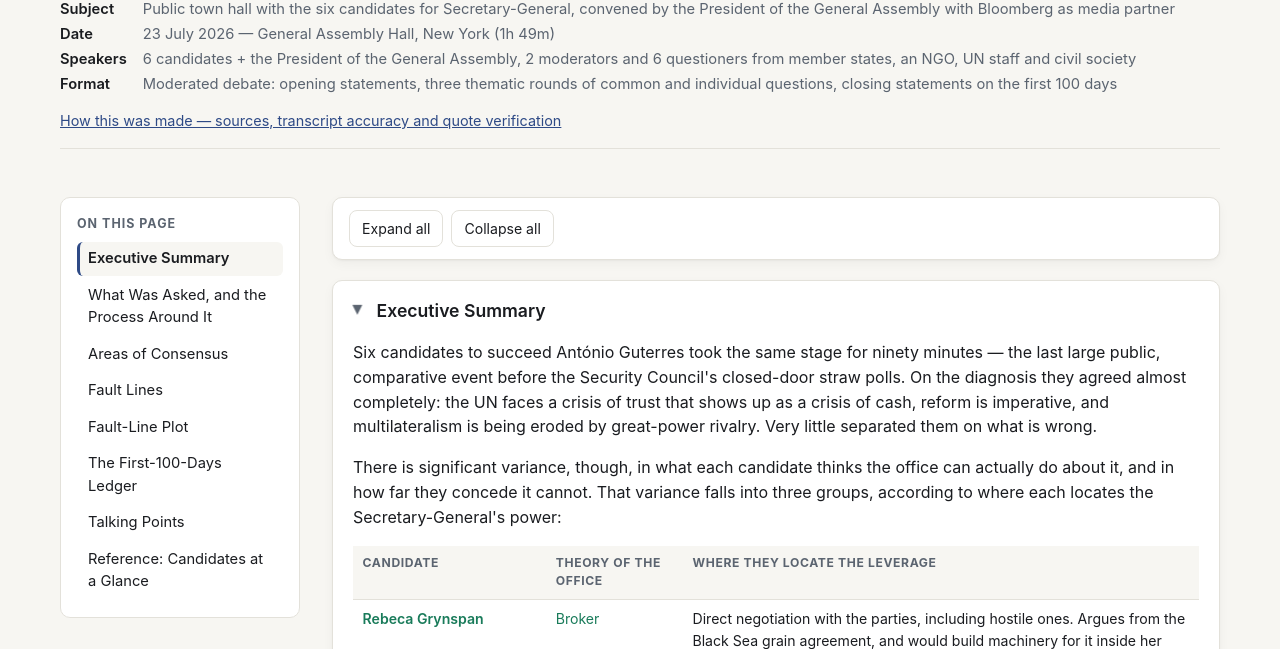
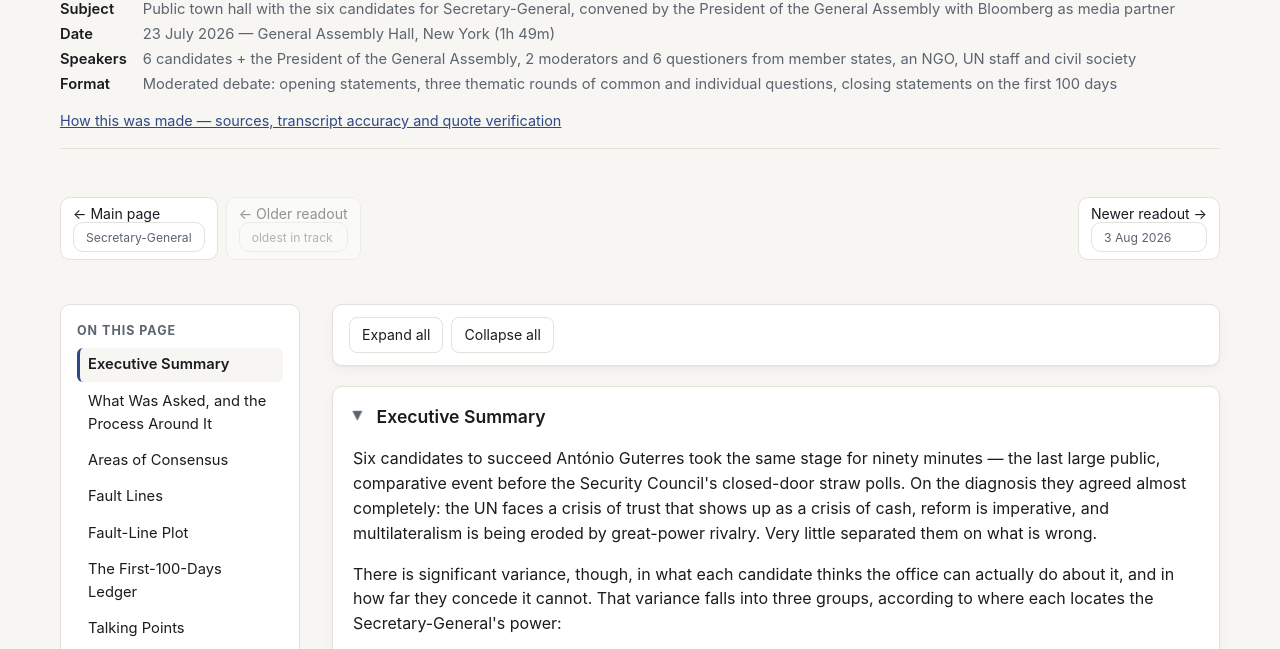
Before and after one commit to Christian-Wandel/un-ai-readouts, a plain HTML site: page readouts/sg-townhall-2026-07.html in a window 1280 px wide. Shown: the part 83-732 px from the top of the page. Drawn offline with Linux system fonts and the light colour scheme.

Commit message:
feat: add readout navigation — main page link + older/newer within track
- new readout-nav.js: shared script builds the bar from an inline track manifest,
  sorts by date so it stays correct even where the index lists a track oldest-first
- one include line per readout, matching the existing chat-panel.js pattern
- index.html opens and scrolls to the right track when linked with #track-id

```diff
--- /dev/null
+++ b/readout-nav.js
@@ -0,0 +1,114 @@
+(function () {
+  var TRACKS = [
+    { id: 'ai-at-un', label: 'AI at the UN', readouts: [
+      { file: 'ai-sustdev-panel-public-2026-07.html', date: '2026-07-15', title: 'AI & the Future of Sustainable Development' }
+    ]},
+    { id: 'secretary-general', label: 'Secretary-General', readouts: [
+      { file: 'sg-townhall-2026-07.html',          date: '2026-07-23', title: 'The Next Secretary-General — candidate town hall' },
+      { file: 'sg-regional-dialogue-2026-08.html', date: '2026-08-03', title: 'Regional Dialogue on the Future Leadership of the United Nations' }
+    ]},
+    { id: 'security-council', label: 'Security Council', readouts: [
+      { file: 'sudan-icc-briefing-2026-07.html', date: '2026-07-15', title: 'Darfur and the ICC — 10,197th meeting' }
+    ]},
+    { id: 'un-funding', label: 'UN Funding', readouts: [
+      { file: 'un-funding-structured-dialogue-2026-08.html', date: '2026-08-24', title: 'UNDP/UNFPA/UNOPS — structured funding dialogue' },
+      { file: 'un-funding-un80-2026-08.html',                date: '2026-08-25', title: 'UNDP/UNFPA/UNOPS — the two proposed mergers' },
+      { file: 'un-funding-undp-2026-08.html',                date: '2026-08-26', title: 'UNDP — interactive dialogue with the Administrator' }
+    ]},
+    { id: 'un80', label: 'UN80', readouts: [
+      { file: 'un80-briefing-2025-05.html', date: '2025-05-12', title: 'UN80 — SG launch briefing' },
+      { file: 'un80-briefing-2025-09.html', date: '2025-09-16', title: 'UN80 — Working Group, round 2' },
+      { file: 'un80-briefing-2026-07.html', date: '2026-07-29', title: 'UN80 — funding, results and peacebuilding' }
+    ]}
+  ];
+
+  var NAV_CSS = '.readout-nav{grid-column:1/-1;display:flex;flex-wrap:wrap;gap:.5rem;'
+    + 'align-items:stretch;margin-bottom:.75rem}'
+    + '.readout-nav a,.readout-nav span{display:flex;flex-direction:column;justify-content:center;'
+    + 'background:var(--surface);border:1px solid var(--rule);border-radius:var(--radius);'
+    + 'padding:.4rem .75rem;font:inherit;font-size:.88rem;color:var(--ink);'
+    + 'text-decoration:none;line-height:1.25}'
+    + '.readout-nav a:hover{background:var(--bg)}'
+    + '.readout-nav .rn-sub{font-size:.76rem;color:var(--muted)}'
+    + '.readout-nav .rn-off{opacity:.45}'
+    + '.readout-nav .rn-next{margin-left:auto}'
+    + '@media (max-width:700px){.readout-nav .rn-next{margin-left:0}'
+    + '.readout-nav a,.readout-nav span{flex:1 1 auto}}';
+
+  function findCurrent() {
+    var file = decodeURI(location.pathname.split('/').pop());
+    for (var t = 0; t < TRACKS.length; t++) {
+      var track = TRACKS[t];
+      var readouts = track.readouts.slice().sort(function (a, b) {
+        return a.date < b.date ? -1 : a.date > b.date ? 1 : 0;
+      });
+      for (var i = 0; i < readouts.length; i++) {
+        if (readouts[i].file === file) {
+          return { track: track, readouts: readouts, index: i };
+        }
+      }
+    }
+    return null;
+  }
+
+  function el(tag, className, html) {
+    var e = document.createElement(tag);
+    if (className) e.className = className;
+    if (html) e.innerHTML = html;
+    return e;
+  }
+
+  function buildButton(kind, target, subText, offLabel) {
+    if (!target) {
+      var span = el('span', 'rn-off');
+      span.setAttribute('aria-disabled', 'true');
+      span.innerHTML = (kind === 'prev' ? '← Older readout' : 'Newer readout →')
+        + '<span class="rn-sub">' + offLabel + '</span>';
+      if (kind === 'next') span.className += ' rn-next';
+      return span;
+    }
+    var a = el('a', kind === 'next' ? 'rn-next' : '');
+    a.href = target.file;
+    a.innerHTML = (kind === 'prev' ? '← Older readout' : 'Newer readout →')
+      + '<span class="rn-sub">' + subText + '</span>';
+    return a;
+  }
+
+  function formatDate(iso) {
+    var d = new Date(iso + 'T00:00:00');
+    return d.toLocaleDateString('en-GB', { day: 'numeric', month: 'short', year: 'numeric' });
+  }
+
+  function render() {
+    var current = findCurrent();
+    if (!current) return;
+
+    var header = document.querySelector('.shell > header.page');
+    if (!header) return;
+
+    var style = document.createElement('style');
+    style.textContent = NAV_CSS;
+    document.head.appendChild(style);
+
+    var nav = el('nav', 'readout-nav');
+    nav.setAttribute('aria-label', 'Readout navigation');
+
+    var mainLink = el('a', '', '← Main page<span class="rn-sub">' + current.track.label + '</span>');
+    mainLink.href = '../index.html#' + current.track.id;
+    nav.appendChild(mainLink);
+
+    var prevTarget = current.index > 0 ? current.readouts[current.index - 1] : null;
+    nav.appendChild(buildButton('prev', prevTarget, prevTarget ? formatDate(prevTarget.date) : '', 'oldest in track'));
+
+    var nextTarget = current.index < current.readouts.length - 1 ? current.readouts[current.index + 1] : null;
+    nav.appendChild(buildButton('next', nextTarget, nextTarget ? formatDate(nextTarget.date) : '', 'newest in track'));
+
+    header.after(nav);
+  }
+
+  if (document.readyState === 'loading') {
+    document.addEventListener('DOMContentLoaded', render);
+  } else {
+    render();
+  }
+})();
--- a/readouts/sg-townhall-2026-07.html
+++ b/readouts/sg-townhall-2026-07.html
@@ -1255,5 +1255,6 @@
   renderExplainer();
 })();
 </script>
+<script src="../readout-nav.js?v=20260827"></script>
 </body>
 </html>
```
Also changed, not shown: index.html (+14 -0 lines), readouts/ai-sustdev-panel-public-2026-07.html (+1 -0 lines), readouts/sg-regional-dialogue-2026-08.html (+1 -0 lines), readouts/sudan-icc-briefing-2026-07.html (+1 -0 lines), readouts/un-funding-structured-dialogue-2026-08.html (+1 -0 lines), readouts/un-funding-un80-2026-08.html (+1 -0 lines), readouts/un-funding-undp-2026-08.html (+1 -0 lines), readouts/un80-briefing-2025-05.html (+1 -0 lines), readouts/un80-briefing-2025-09.html (+1 -0 lines), readouts/un80-briefing-2026-07.html (+1 -0 lines).
